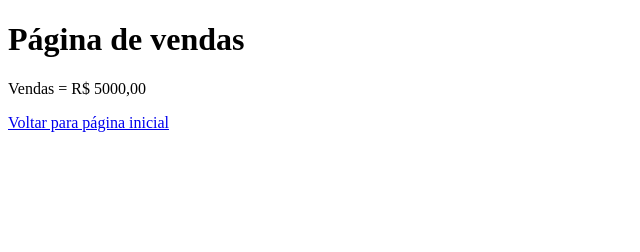
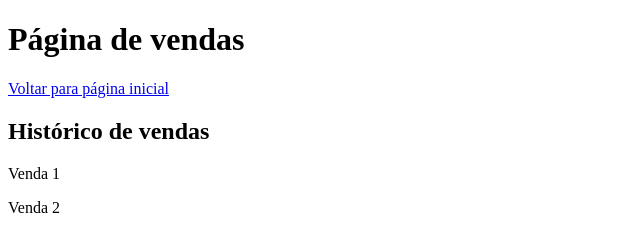
Before and after one commit to Dreyton/aulagithub, a plain HTML site: page vendas.html in a window 1280 px wide. Shown: the whole page, without its empty margins (0-640 px from the left). Drawn offline with Linux system fonts and the light colour scheme.

Commit message:
update vendas

```diff
--- a/vendas.html
+++ b/vendas.html
@@ -9,8 +9,10 @@
 
 <body>
     <h1>Página de vendas</h1>
-    <p>Vendas = R$ 5000,00</p>
     <a href="index.html">Voltar para página inicial</a>
+    <h2>Histórico de vendas</h2>
+    <p>Venda 1</p>
+    <p>Venda 2</p>
 </body>
 
 </html>
```
